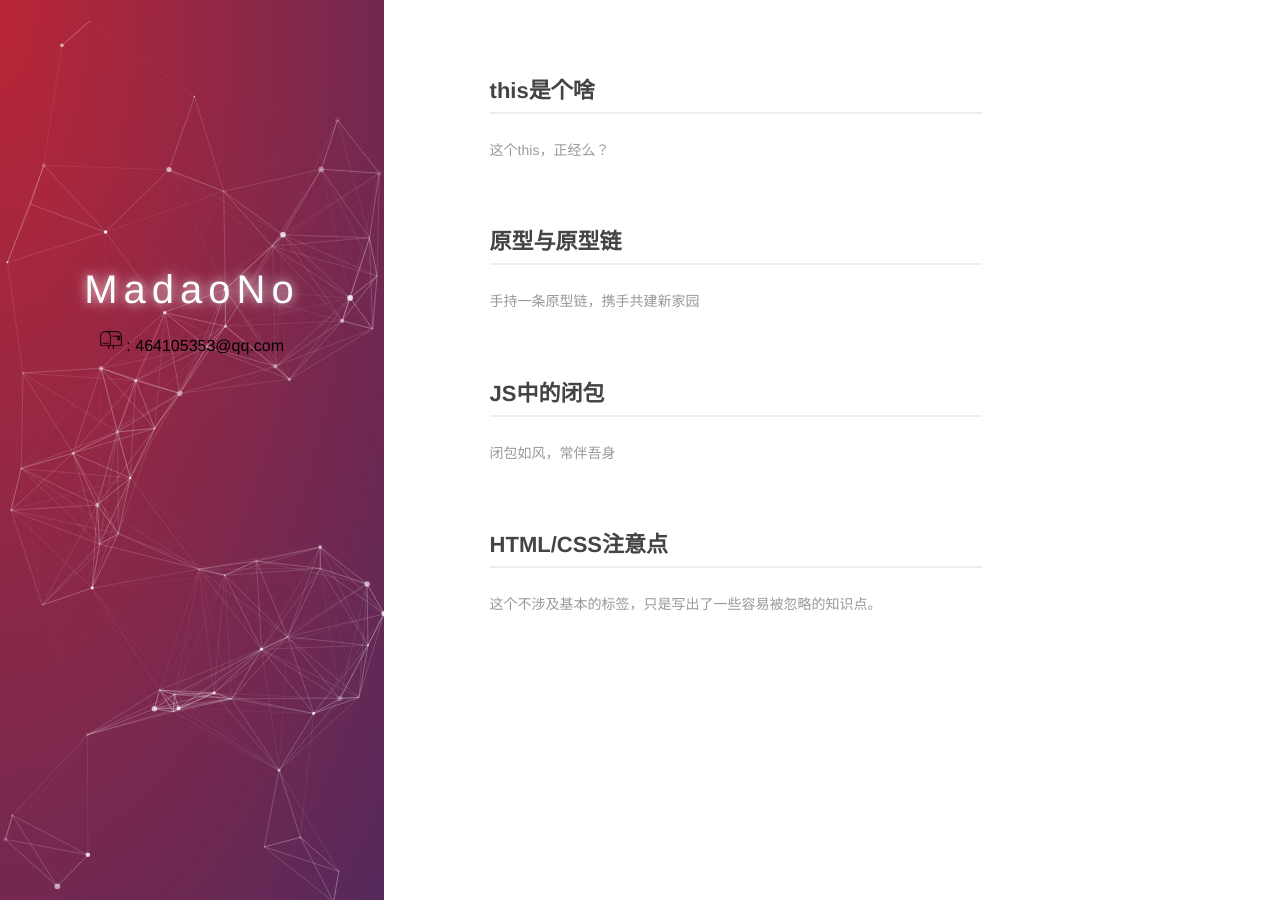
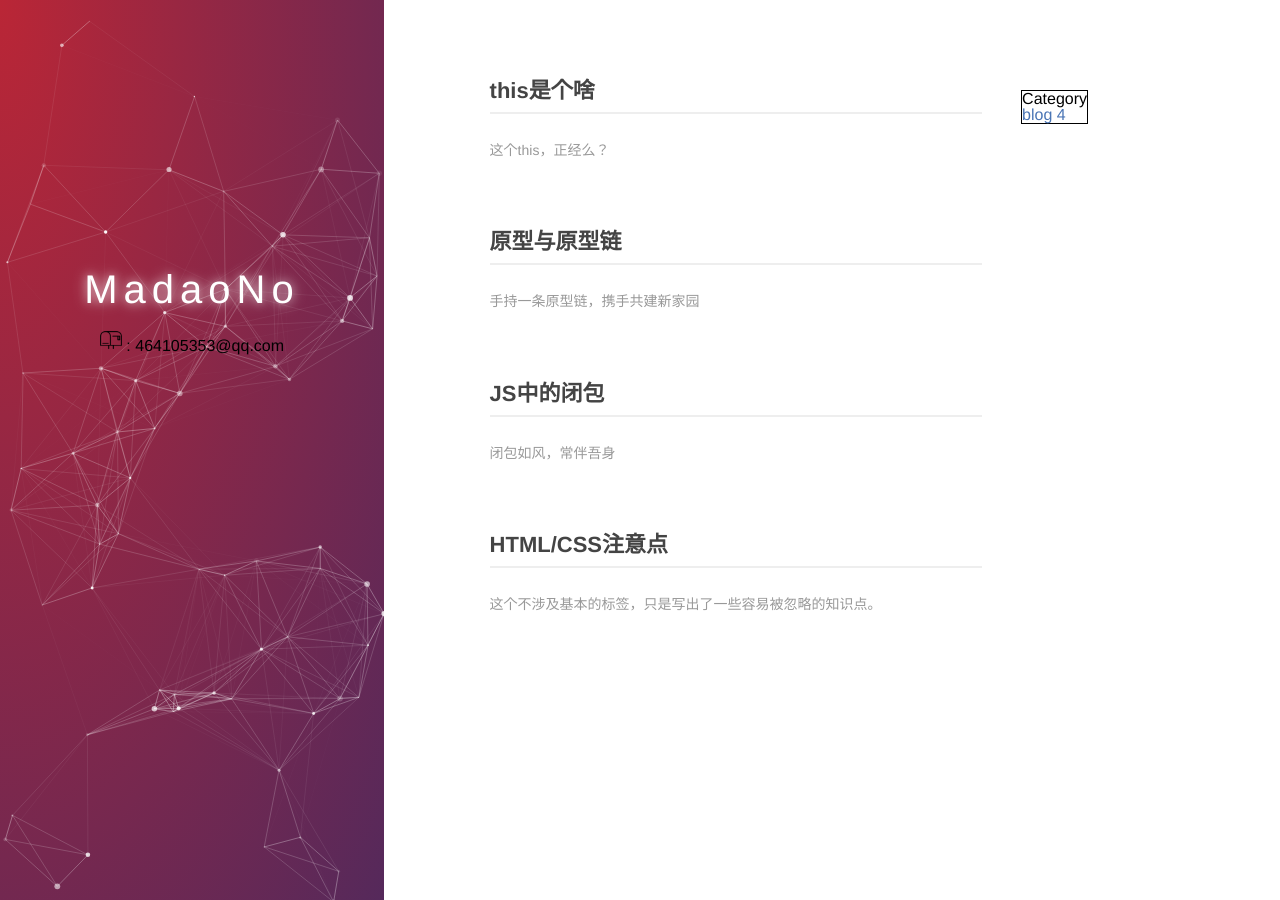
Before and after one commit to madaono/madaono.github.io, a Jekyll site: the page built from index.md, in a window 1280 px wide. Built offline with Jekyll 4.4.1, drawn with Linux system fonts in a browser that asks for light colours; comment, search, counter and statistics services are not loaded.

Commit message:
Update style.css

```diff
--- a/_includes/style.css
+++ b/_includes/style.css
@@ -217,7 +217,7 @@ a.external:hover {
     width: 85%;
   }
 }
-#nav-list{
+.nav-lists{
     border:1px solid black;
         position: fixed;
         right: 15%;
```
